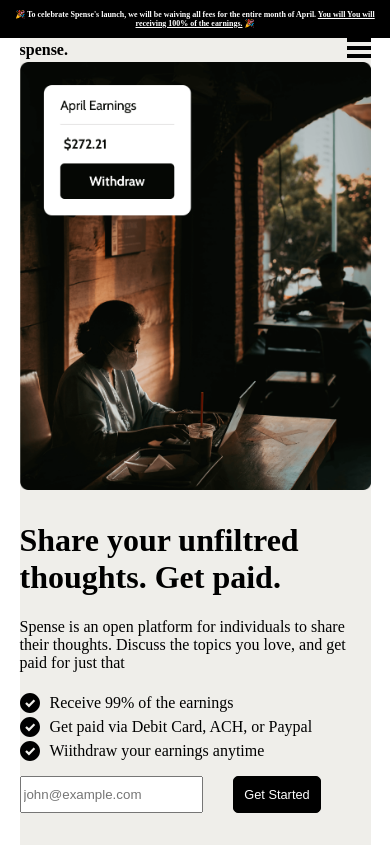
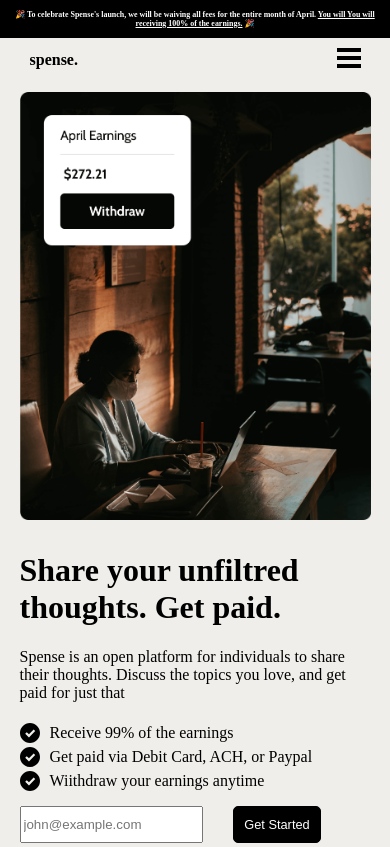
Before and after one commit to pana5he/spense, a website: page index.html in a window 390 px wide. Shown: the top 847 px of the page. Drawn offline with Linux system fonts and the light colour scheme.

Commit message:
mobile menu

```diff
--- a/index.html
+++ b/index.html
@@ -16,7 +16,7 @@
         </h5>
     </div>
 
-
+    <div class="header">
     <div class="container header">
         <input type="checkbox" class="checkbox" id="click" hidden/>
         <nav class="mobile-nav">
@@ -74,7 +74,7 @@
         </div>
 
     </div>
-
+    </div>
     <div class="container">
         <div class="partners">
             <ul>
--- a/main.css
+++ b/main.css
@@ -7,6 +7,9 @@
     text-decoration:#efeeea;
 }
 
+.nav-links {
+    display: none;
+}
 .top-bar h5 {
     margin: 0;
 }
@@ -15,7 +18,7 @@
     text-decoration: underline;
 }
 
-.mobile-nav {
+.mobile-nav, .nav-links {
     display: none;
 }
 
@@ -318,6 +321,8 @@ footer ul {
     }
     .mobile-nav {
         display:flex;
+        padding: 10px;
+        margin-bottom: 10px;
 
     }
 
```
